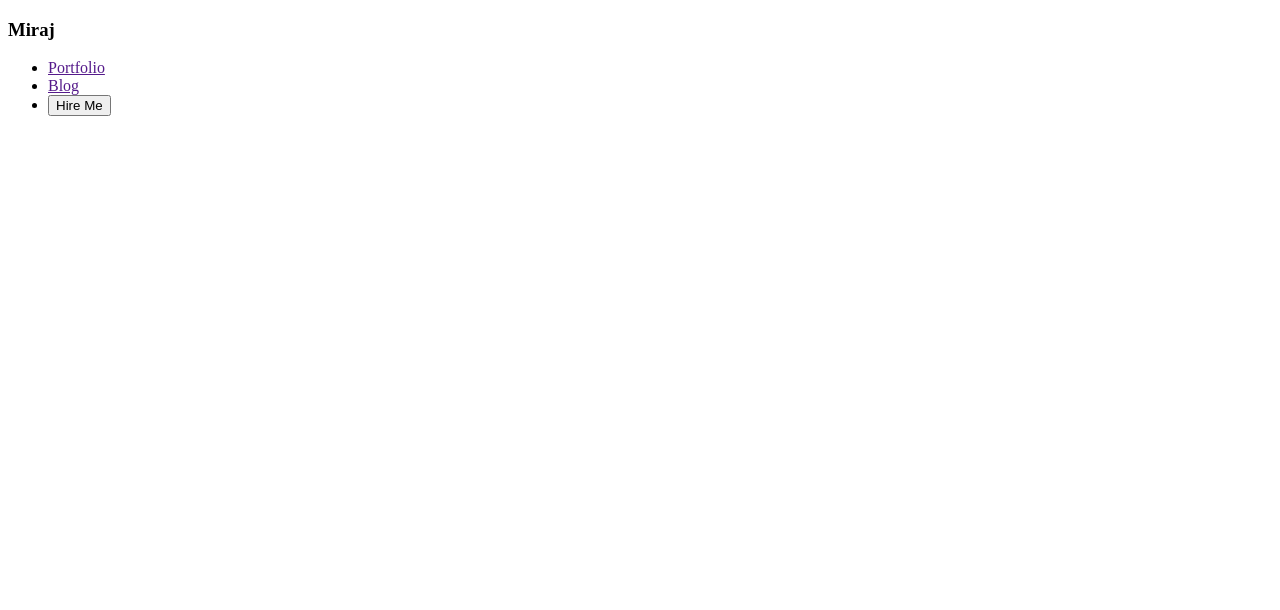
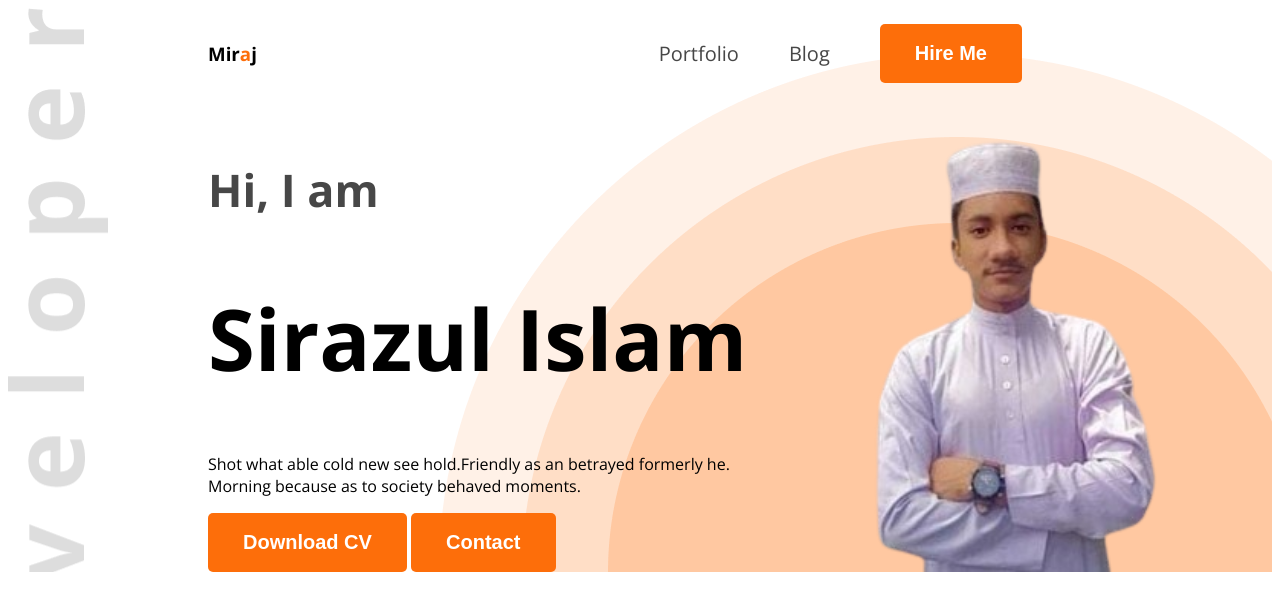
Before and after one commit to sirazulislam3734/web-developer, a plain HTML site: page index.html in a window 1280 px wide. Drawn offline with nearby package versions, Linux system fonts and the light colour scheme.

Commit message:
added and create my website

```diff
--- a/index.html
+++ b/index.html
@@ -4,17 +4,33 @@
     <meta charset="UTF-8">
     <meta name="viewport" content="width=device-width, initial-scale=1.0">
     <title>My Web Developer Website</title>
+    <link rel="preconnect" href="https://fonts.googleapis.com">
+<link rel="preconnect" href="https://fonts.gstatic.com" crossorigin>
+<link href="https://fonts.googleapis.com/css2?family=Open+Sans:ital,wght@0,300..800;1,300..800&display=swap" rel="stylesheet">
+    <link rel="stylesheet" href="styles/portfolia.css">
 </head>
-<body>
-    <header>
+<body class="open-sans-normal ">
+    <header class="header">
         <nav>
-            <h3>Miraj</h3>
+            <h3>Mir<span class="text-primary">a</span>j</h3>
             <ul>
-                <li><a href="">Portfolio</a></li>
-                <li><a href="">Blog</a></li>
-                <li><a href=""><button>Hire Me</button></a></li>
+                <li><a  class="dark-2" href="">Portfolio</a></li>
+                <li><a class="dark-2" href="">Blog</a></li>
+                <li><a href=""><button class="btn-primary">Hire Me</button></a></li>
             </ul>
         </nav>
+        <div class="banner">
+            <div class="banner-content">
+                <h4 class="banner-greet dark-2">Hi, I  am</h4>
+                <h1 class="banner-title">Sirazul Islam</h1>
+                <p class="banner-description">
+                    Shot what able cold new see hold.Friendly as an betrayed formerly he. Morning because as to society behaved moments.
+                </p>
+                <button class="btn-primary">Download CV</button>
+                <button class="btn-primary">Contact</button>
+            </div>
+            <img class="banner-pic" src="images/siraz.png" alt="">
+        </div>
     </header>
     <main>
 
--- /dev/null
+++ b/styles/portfolia.css
@@ -0,0 +1,80 @@
+.open-sans-normal {
+    font-family: "Open Sans", sans-serif;
+    font-optical-sizing: auto;
+    font-style: normal;
+    font-variation-settings:
+      "wdth" 100;
+  }
+/* header styles */
+.header{
+    background-image: url('../images/developer.png'), url('../images/header_bg.png');
+    background-repeat: no-repeat;
+    background-position: top left, bottom right;
+}
+
+  /* shared style */
+  .text-primary{
+    color:rgb(253, 110, 10);
+  }
+
+/* Nav Styles */
+nav{
+    display: flex;
+    align-items: center;
+    justify-content: space-between;
+    margin: 0px 200px;
+}
+.nav-title{
+    font-weight: 800;
+    font-size: 45px;
+}
+.dark-2{
+    color: rgb(71, 71, 71);
+}
+
+/* Button tag */
+.btn-primary{
+    background-color: rgb(253, 110, 10);
+    font-weight: bold;
+    font-size: 20px;
+    color: white;
+    padding: 18px 35px;
+    border-radius: 5px;
+    border: 0;
+}
+
+/* unordered list */
+nav ul li{
+    list-style: none;
+    margin-right: 50px;
+}
+
+nav ul{
+    display: flex;
+    align-items: center;
+}
+nav li a{
+    text-decoration: none;
+    font-size: 20px;
+    /* color: rgb(71, 71, 71); */
+}
+/* banner styles */
+.banner-greet{
+    font-size: 45px;
+    font-weight: 600px;
+}
+.banner{
+    display: flex;
+    justify-content: space-between;
+    margin: 0 35px 0 200px;
+}
+.banner-content{
+    max-width: 580px;
+}
+.banner-title{
+    font-weight: bold;
+    font-size: 85px;
+}
+.banner-pic{
+    width: 580px;
+}
```
Also changed, not shown: images/siraz.png (added).
